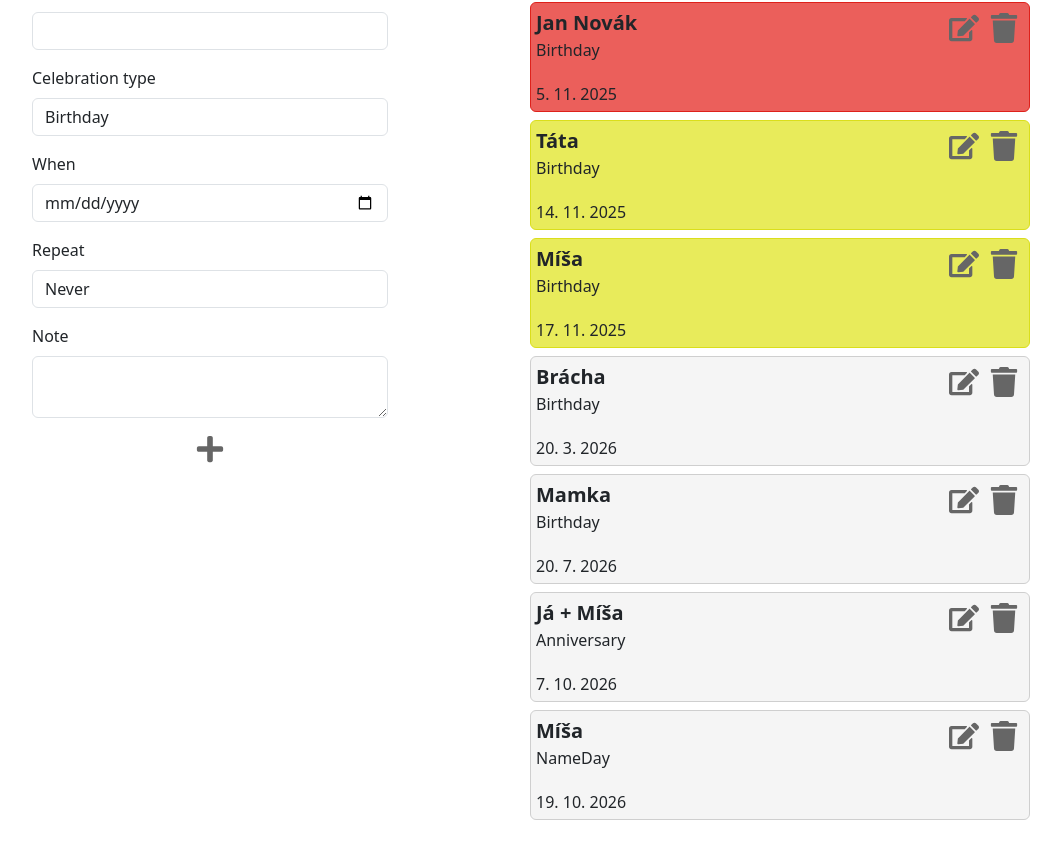
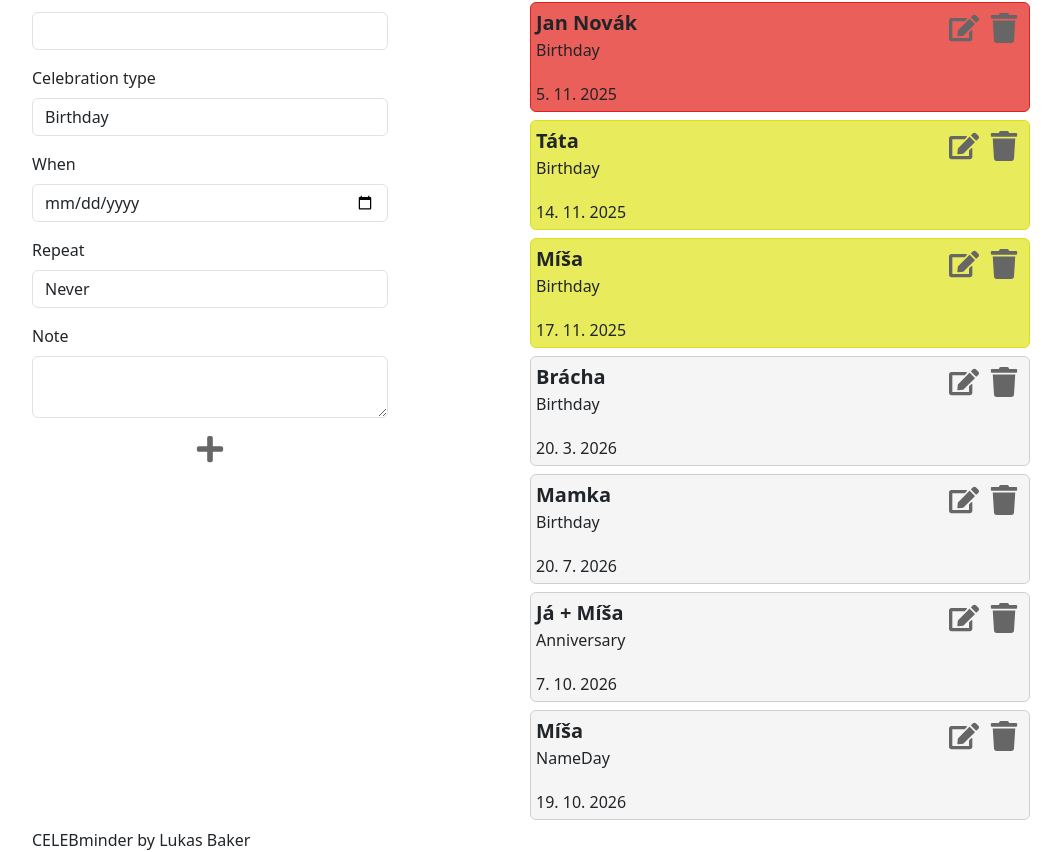
Before and after one commit to Lukas-Baker/celeb-minder, a React (Vite) app in the folder celeb-minder-react/celeb-minder-react/: page / in a window 1280 px wide. Shown: the part 170-1022 px from the top of the page, without its empty margins (50-1111 px from the left). Before the commit the page ends 998 px from the top, so only its background shows below. Built offline with nearby package versions, Linux system fonts and the light colour scheme.

Commit message:
add footer

```diff
--- a/celeb-minder-react/celeb-minder-react/src/App.tsx
+++ b/celeb-minder-react/celeb-minder-react/src/App.tsx
@@ -1,6 +1,7 @@
 import Banner from "./components/Banner";
 import CelebrationForm from "./components/CelebrationForm";
 import CelebrationList from "./components/CelebrationList";
+import Footer from "./components/Footer";
 import "./styles/icons.less";
 
 function App() {
@@ -15,6 +16,9 @@
           <CelebrationList />
         </div>
       </div>
+      <div className="row">
+        <Footer />
+      </div>
     </div>
   );
 }
--- /dev/null
+++ b/celeb-minder-react/celeb-minder-react/src/components/Footer.tsx
@@ -0,0 +1,9 @@
+function Footer() {
+    return (
+        <footer>
+            CELEBminder by Lukas Baker
+        </footer>
+    );
+}
+
+export default Footer;
```
